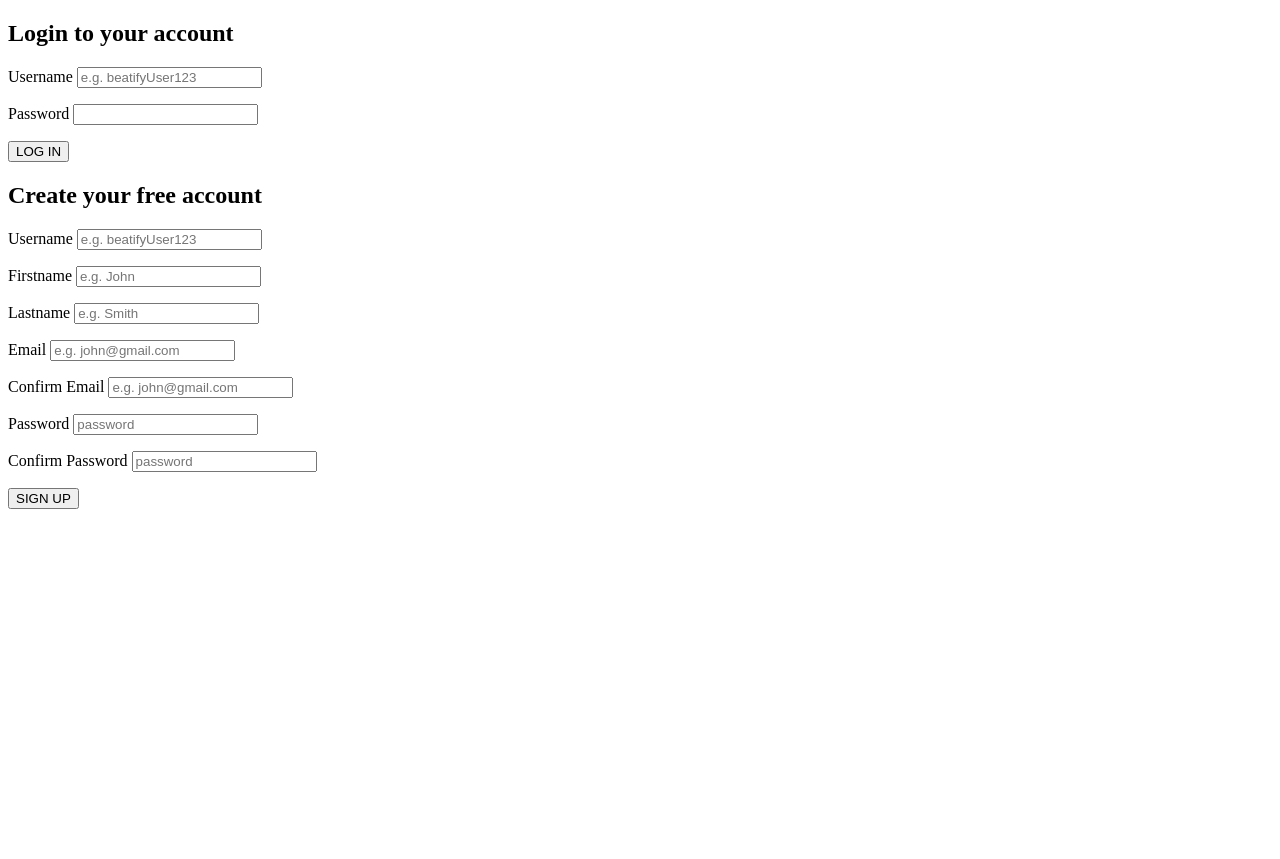
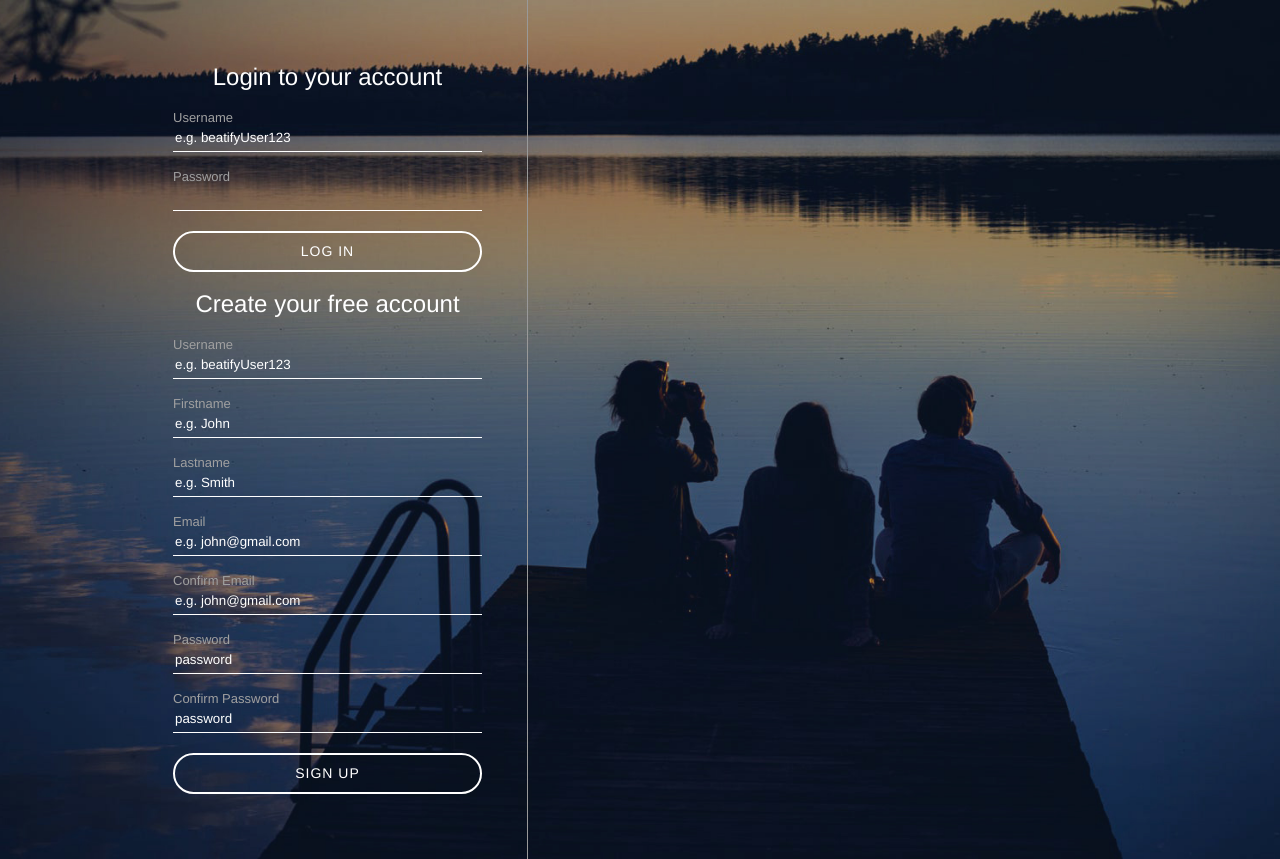
Before and after one commit to HMWGithub/Amplify-Project, a PHP site: page /register.php in a window 1280 px wide. Before the commit the page ends 509 px from the top, so only its background shows below. Run offline with PHP 8.4, Linux system fonts and the light colour scheme.

Commit message:
css additions to register
end of day submission

```diff
--- /dev/null
+++ b/assets/css/register.css
@@ -0,0 +1,98 @@
+html, body {
+  padding: 0;
+  margin: 0;
+  height: 100%;
+}
+
+#background{
+  background-color: #000000;
+  background-image: url("../images/bg.jpg");
+  background-position: center;
+  background-size: cover;
+  display: table;
+  height: 100%;
+  width: 100%;
+}
+
+#loginContainer * {
+  color: #ffffff;
+  font-family: "Helvetica Neue", "Helvetica", "Arial", sans-serif;
+  font-weight: normal;
+  line-height: 1em;
+  box-sizing: border-box;
+}
+
+#loginContainer {
+  width: 80%;
+  margin: 0 auto;
+  position: relative;
+  max-width: 1024px;
+}
+
+::-webkit-input-placeholder { /* WebKit, Blink, Edge */
+  color:    #ffffff;
+}
+:-moz-placeholder { /* Mozilla Firefox 4 to 18 */
+ color:    #ffffff;
+ opacity:  1;
+}
+::-moz-placeholder { /* Mozilla Firefox 19+ */
+ color:    #ffffff;
+ opacity:  1;
+}
+:-ms-input-placeholder { /* Internet Explorer 10-11 */
+ color:    #ffffff;
+}
+::-ms-input-placeholder { /* Microsoft Edge */
+ color:    #ffffff;
+}
+
+::placeholder { /* Most modern browsers support this now. */
+ color:    #ffffff;
+}
+
+#inputContainer {
+  width: 400px;
+  padding: 45px;
+  float: left;
+  border-right: 1px solid #999999;
+}
+
+#inputContainer h2 {
+  text-align: center;
+}
+
+#inputContainer input[type="text"],
+#inputContainer input[type="password"],
+#inputContainer input[type="email"]{
+  display: block;
+  background-color: transparent;
+  border: 0;
+  border-bottom: 1px solid #ffffff;
+  height: 27px;
+  line-height: 27px;
+  width: 100%;
+}
+
+#inputContainer label{
+  color: #a0a0a0;
+  font-size: 13px;
+  margin-top: 15px;
+}
+
+#inputContainer button{
+  background-color: transparent;
+  border: 2px solid #ffffff;
+  border-radius: 250px;
+  color: #ffffff;
+  display: block;
+  font-size: 14px;
+  letter-spacing: 1px;
+  margin: 20px auto;
+  height: 41px;
+  width: 100%;
+}
+
+#inputContainer button:hover{
+  cursor: pointer;
+}
--- a/register.php
+++ b/register.php
@@ -23,8 +23,11 @@
   <meta http-equiv="X-UA-Compatible" content="IE=edge">
   <meta name="viewport" content="width=device-width, initial-scale=1.0">
   <title>Welcome to Beatify</title>
+  <link rel="stylesheet" href="assets/css/register.css">
 </head>
 <body>
+  <div id="background">
+    <div id="loginContainer">
       <div id="inputContainer">
         <!-- LOGIN FORM -->
         <form id="loginForm" action="register.php" method="POST">
@@ -86,7 +89,8 @@
 
           <button type="submit" name="register">SIGN UP</button>
         </form> <!-- END -->
-
+      </div>
+    </div>
   </div>
 </body>
 </html>
```
Also changed, not shown: assets/images/bg.jpg (added). Lines whose indentation alone changed are shown as unchanged.
